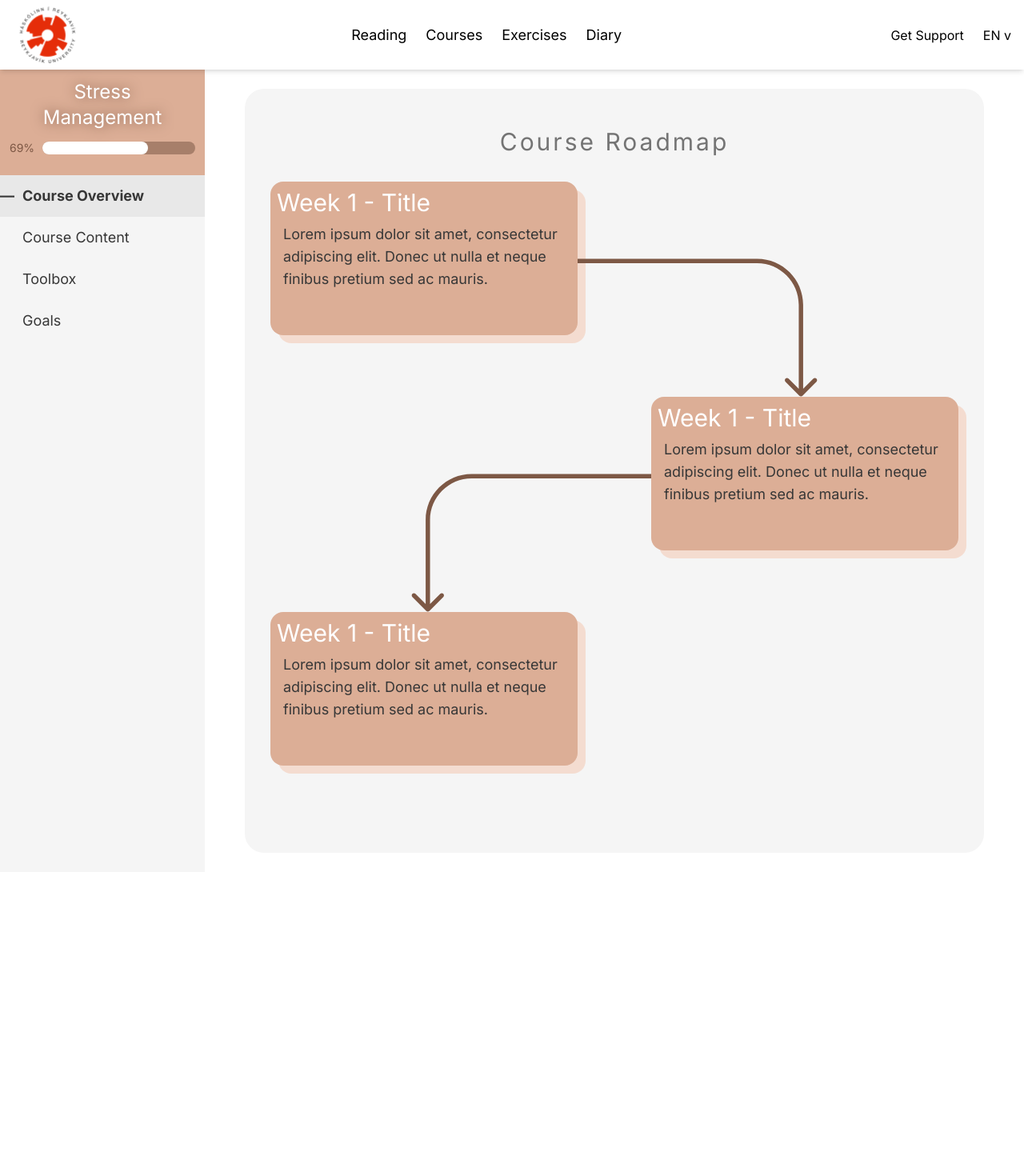
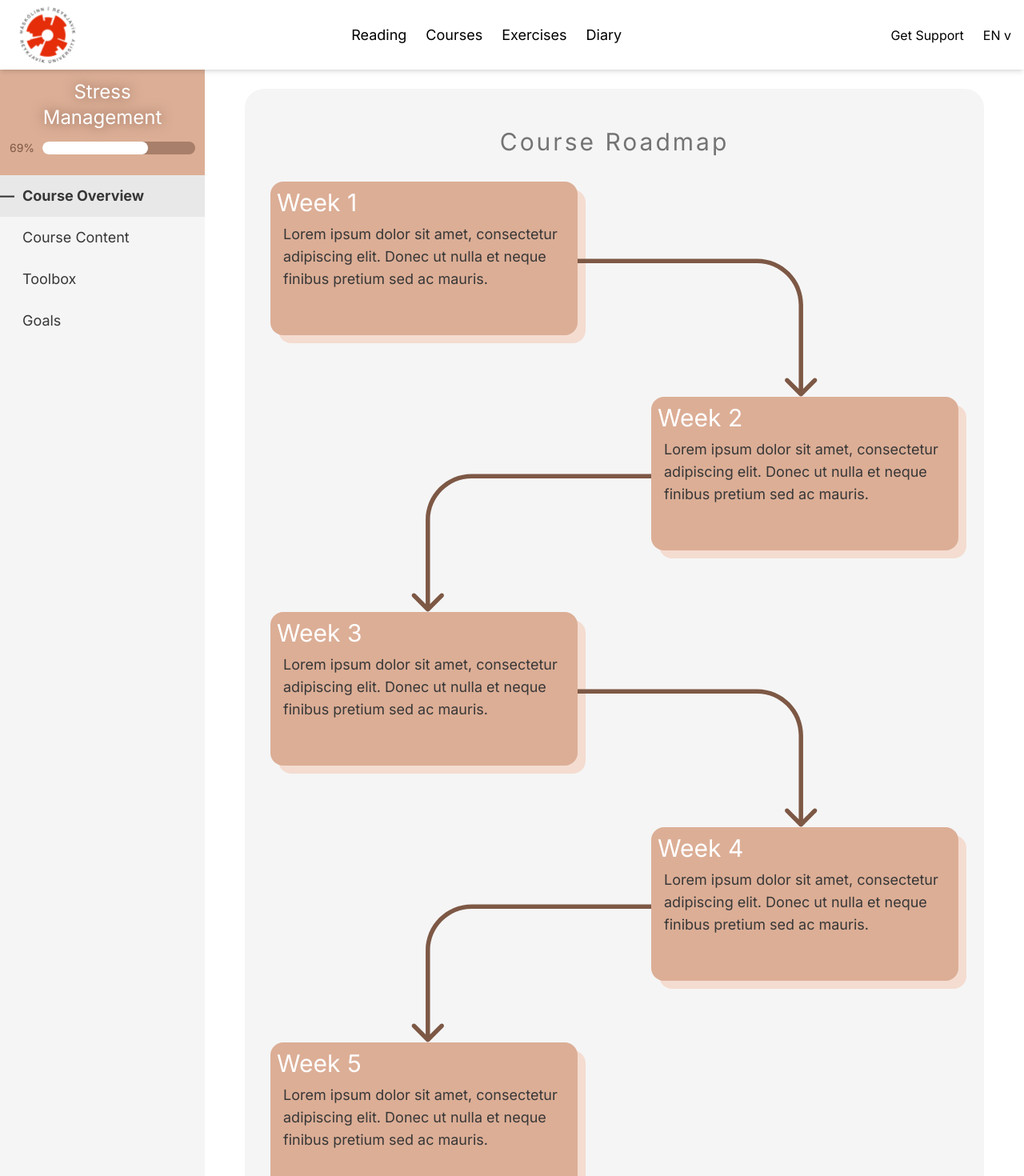
Before and after one commit to jonbjarki/HuguR, a Next.js app: page /courses/1/overview in a window 1280 px wide. Shown: the top 1470 px of the page at 80% size. Before the commit the page ends 1090 px from the top, so only its background shows below. Built offline with nearby package versions, Linux system fonts and the light colour scheme.

Commit message:
feat: finished roadmap for now

```diff
--- a/src/app/courses/[id]/overview/page.tsx
+++ b/src/app/courses/[id]/overview/page.tsx
@@ -1,10 +1,35 @@
 import CourseRoadmap from "@/components/courseRoadmap";
+import { roadmapUnitProps } from "@/components/roadmapUnit";
 
 export default function CourseOverview() {
+
+    // PLACEHOLDER
+    // TODO: fetch data (title and content) from elsewhere
+    const LIPSUM = "Lorem ipsum dolor sit amet, consectetur adipiscing elit. Donec ut nulla et neque finibus pretium sed ac mauris."
+    let units = Array<roadmapUnitProps>(
+        {title: "Week 1", content: LIPSUM, isRight: false, showArrow: true},
+        {title: "Week 2", content: LIPSUM, isRight: false, showArrow: true},
+        {title: "Week 3", content: LIPSUM, isRight: false, showArrow: true},
+        {title: "Week 4", content: LIPSUM, isRight: false, showArrow: true},
+        {title: "Week 5", content: LIPSUM, isRight: false, showArrow: true}
+    )
+
+    // Hide the outgoing arrow on the last unit
+    let lastIndex = units.length - 1;
+    units[lastIndex].showArrow = false;
+
+    // Alternate unit alignment to left and right
+    for (let i = 0; i < units.length; i++) {
+        const element = units[i];
+        if (i - 1 >= 0) {
+            element.isRight = !(units[i-1].isRight)
+        }
+    }
+
     return (
         <div className="w-full h-full flex place-content-center">
             <div className="w-fit h-fit flex m-6">
-                <CourseRoadmap></CourseRoadmap>
+                <CourseRoadmap units={units}></CourseRoadmap>
             </div>
         </div>
     )
--- a/src/components/courseRoadmap.tsx
+++ b/src/components/courseRoadmap.tsx
@@ -1,14 +1,25 @@
-import RoadmapUnit from "./roadmapUnit"
+import RoadmapUnit, { roadmapUnitProps } from "./roadmapUnit"
 
-export default function CourseRoadmap() {
+export interface courseRoadmapProps {
+    units: Array<roadmapUnitProps>
+}
+
+export default function CourseRoadmap({units}: courseRoadmapProps) {
     return(
         <div className="bg-lm-whitesmoke-default rounded-3xl p-8">
             <div className="flex flex-col">
                 <h1 className="text-3xl text-lm-medium-dark self-center mb-8 mt-4 tracking-widest">Course Roadmap</h1>
-                <RoadmapUnit></RoadmapUnit>
-                <RoadmapUnit isRight={true}></RoadmapUnit>
-                <RoadmapUnit showArrow={false}></RoadmapUnit>
             </div>
+            {/* Mapping happens here */}
+            {units.map(unit => (
+                <RoadmapUnit
+                    key={unit.title}
+                    title={unit.title}
+                    content={unit.content}
+                    isRight={unit.isRight}
+                    showArrow={unit.showArrow}
+                />
+            ))}
         </div>
     )
 }
--- a/src/components/roadmapUnit.tsx
+++ b/src/components/roadmapUnit.tsx
@@ -1,11 +1,18 @@
 import Image from "next/image"
+
+export interface roadmapUnitProps {
+    title: string,
+    content: string,
+    isRight: boolean,
+    showArrow: boolean
+}
 
 export default function RoadmapUnit({
         title="Week 1 - Title",
         content="Lorem ipsum dolor sit amet, consectetur adipiscing elit. Donec ut nulla et neque finibus pretium sed ac mauris.",
         isRight=false,
         showArrow=true
-    }) {
+    }: roadmapUnitProps) {
 
     const arrowDirection = isRight ? " -scale-x-100 order-1 ml-44" : " order-3";
     const arrowVisibility = showArrow ? "" : " opacity-0";
```
